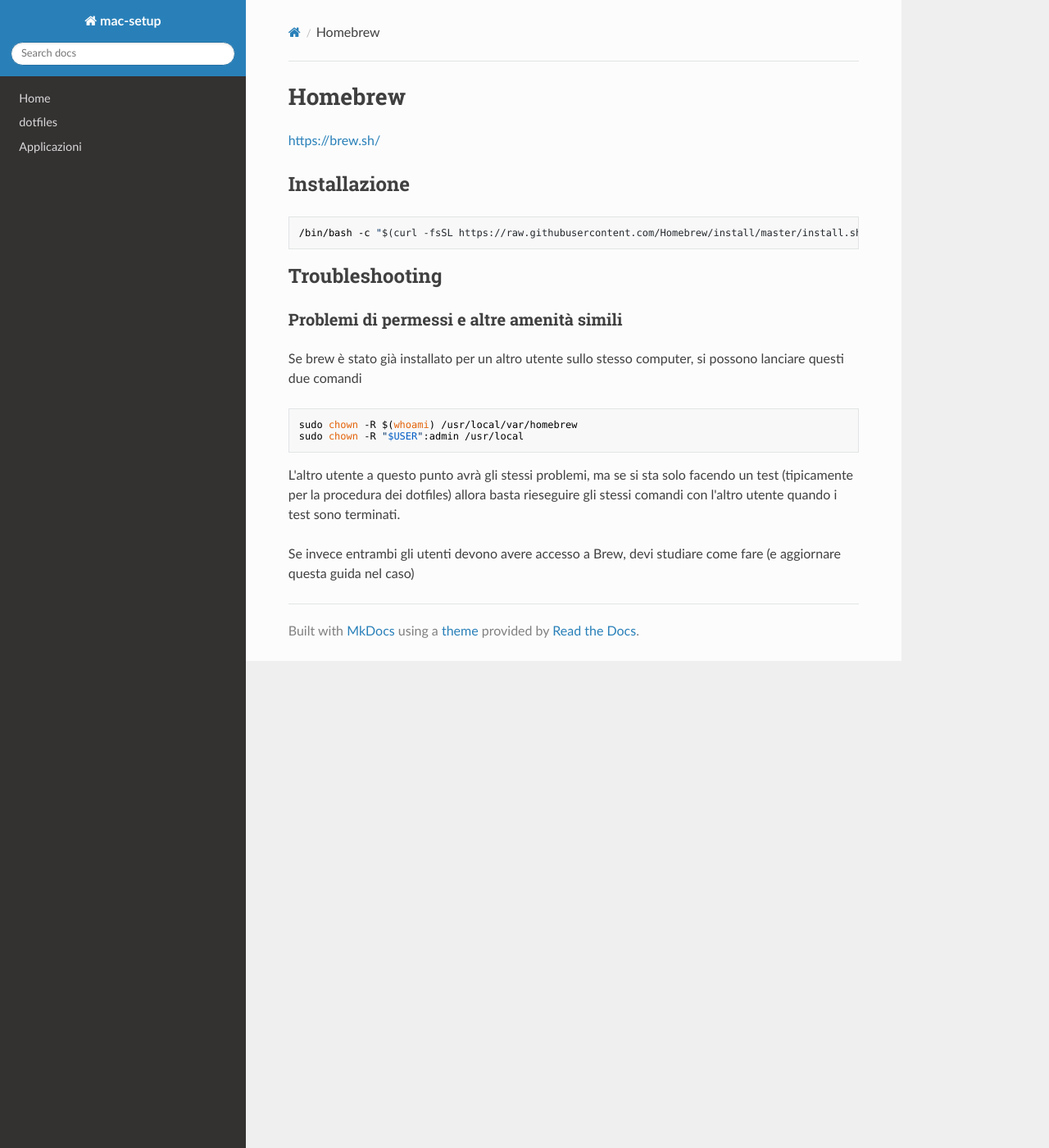
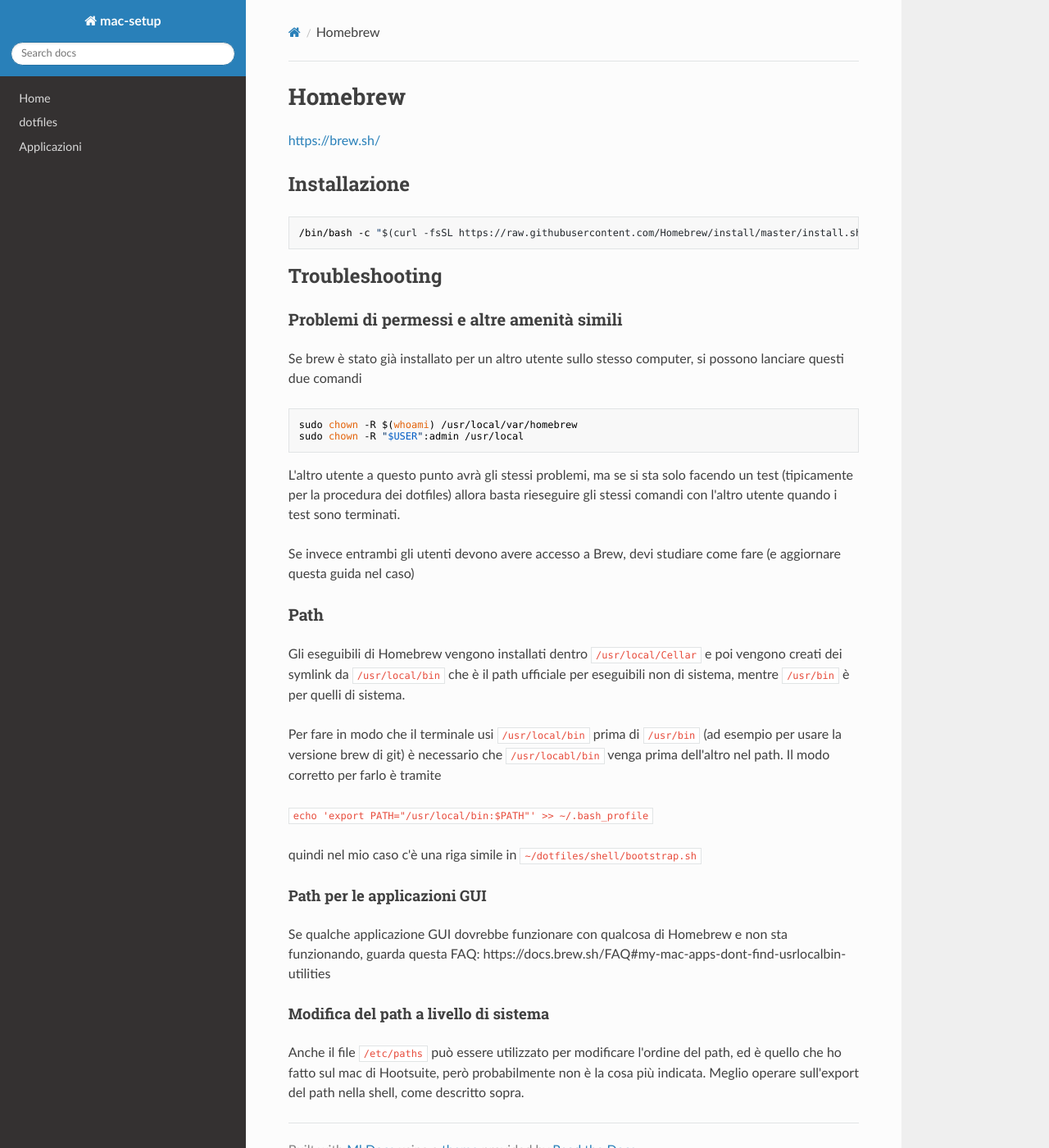
Before and after one commit to magobaol/mac-setup, an MkDocs documentation site: the page built from docs/applications/homebrew.md, in a window 1280 px wide and 1400 px high. Shown: the whole window at 82% size. Built offline with MkDocs 1.6.1, drawn with Linux system fonts in a browser that asks for light colours; nearby versions of some CDN libraries.

Commit message:
Small fixes

```diff
--- a/docs/applications/homebrew.md
+++ b/docs/applications/homebrew.md
@@ -16,4 +16,20 @@ L'altro utente a questo punto avrà gli stessi problemi, ma se si sta solo facen
 
 Se invece entrambi gli utenti devono avere accesso a Brew, devi studiare come fare (e aggiornare questa guida nel caso)
 
+### Path
+Gli eseguibili di Homebrew vengono installati dentro `/usr/local/Cellar` e poi vengono creati dei symlink da `/usr/local/bin` che è il path ufficiale per eseguibili non di sistema, mentre `/usr/bin` è per quelli di sistema.
+
+Per fare in modo che il terminale usi `/usr/local/bin` prima di `/usr/bin` (ad esempio per usare la versione brew di git) è necessario che `/usr/locabl/bin` venga prima dell'altro nel path.
+Il modo corretto per farlo è tramite
+
+`echo 'export PATH="/usr/local/bin:$PATH"' >> ~/.bash_profile`
+
+quindi nel mio caso c'è una riga simile in `~/dotfiles/shell/bootstrap.sh`
+
+#### Path per le applicazioni GUI
+Se qualche applicazione GUI dovrebbe funzionare con qualcosa di Homebrew e non sta funzionando, guarda questa FAQ: https://docs.brew.sh/FAQ#my-mac-apps-dont-find-usrlocalbin-utilities
+
+#### Modifica del path a livello di sistema
+Anche il file `/etc/paths` può essere utilizzato per modificare l'ordine del path, ed è quello che ho fatto sul mac di Hootsuite, però probabilmente non è la cosa più indicata. Meglio operare sull'export del path nella shell, come descritto sopra.
+
 [1]:	https://brew.sh/
```
Also changed, not shown: docs/applications/bash-it.md (+1 -0 lines), docs/applications/oh-my-zsh.md (+2 -5 lines).
